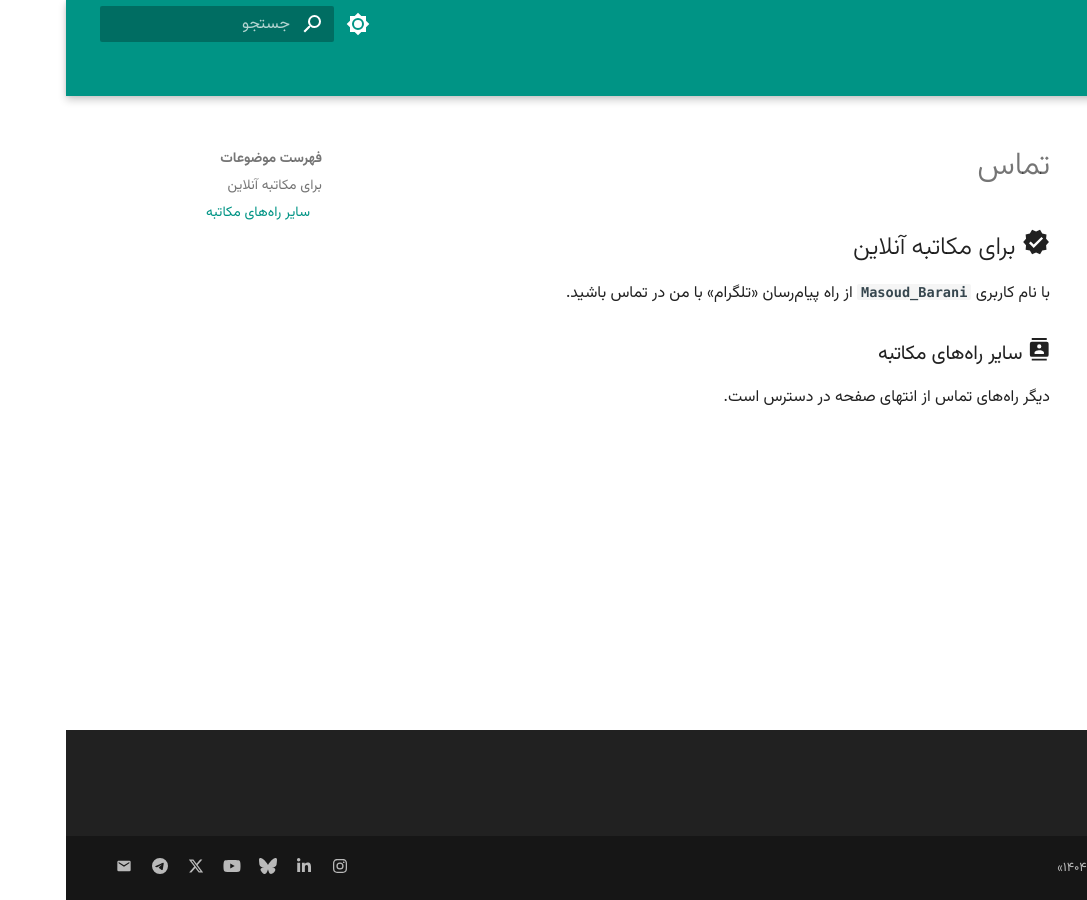
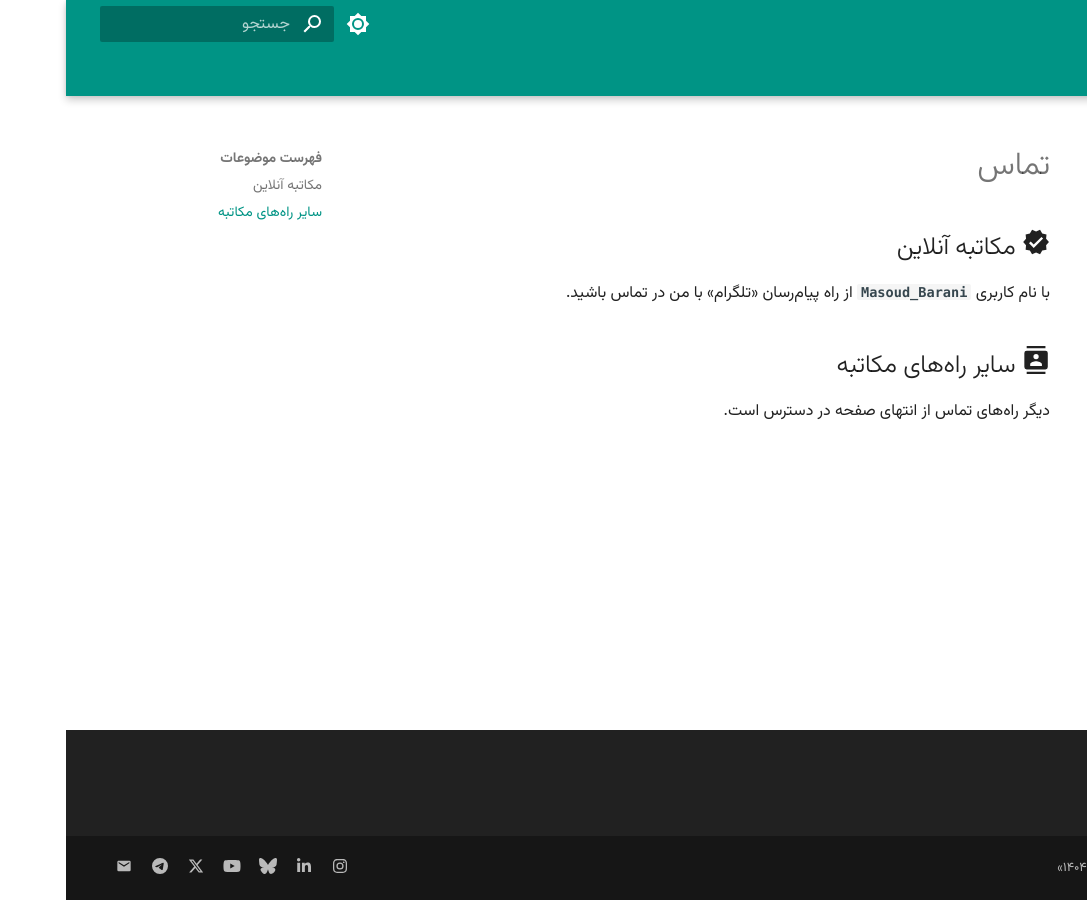
Before and after one commit to masoudbarani/masoudbarani.github.io, an MkDocs documentation site: the page built from docs/contact.md, in a window 1280 px wide. Shown: the whole page, without its empty margins (193-1280 px from the left). Built offline with MkDocs 1.6.1 and Material for MkDocs 9.7.7, drawn with Linux system fonts in a browser that asks for light colours; some web fonts are replaced.

Commit message:
New material

```diff
--- a/docs/contact.md
+++ b/docs/contact.md
@@ -5,10 +5,10 @@ hide:
 
 # تماس
 
-## :material-check-decagram: برای مکاتبه آنلاین
+## :material-check-decagram: مکاتبه آنلاین
 
  با نام کاربری **``Masoud_Barani``** از راه پیام‌رسان «تلگرام» با من در تماس باشید.
 
-### :material-contacts: سایر راه‌های مکاتبه
+## :material-contacts: سایر راه‌های مکاتبه
 
 دیگر راه‌های تماس از انتهای صفحه در دسترس است.
--- a/mkdocs.yml
+++ b/mkdocs.yml
@@ -106,8 +106,6 @@ plugins:
       lang: 'en'  # Use English for search index
       separator: ' '  # Adjust for Persian text
   - blog:
-      blog_toc: true
-      enabled: true
       blog_dir:
       categories_allowed:
         - هوش مصنوعی
```
